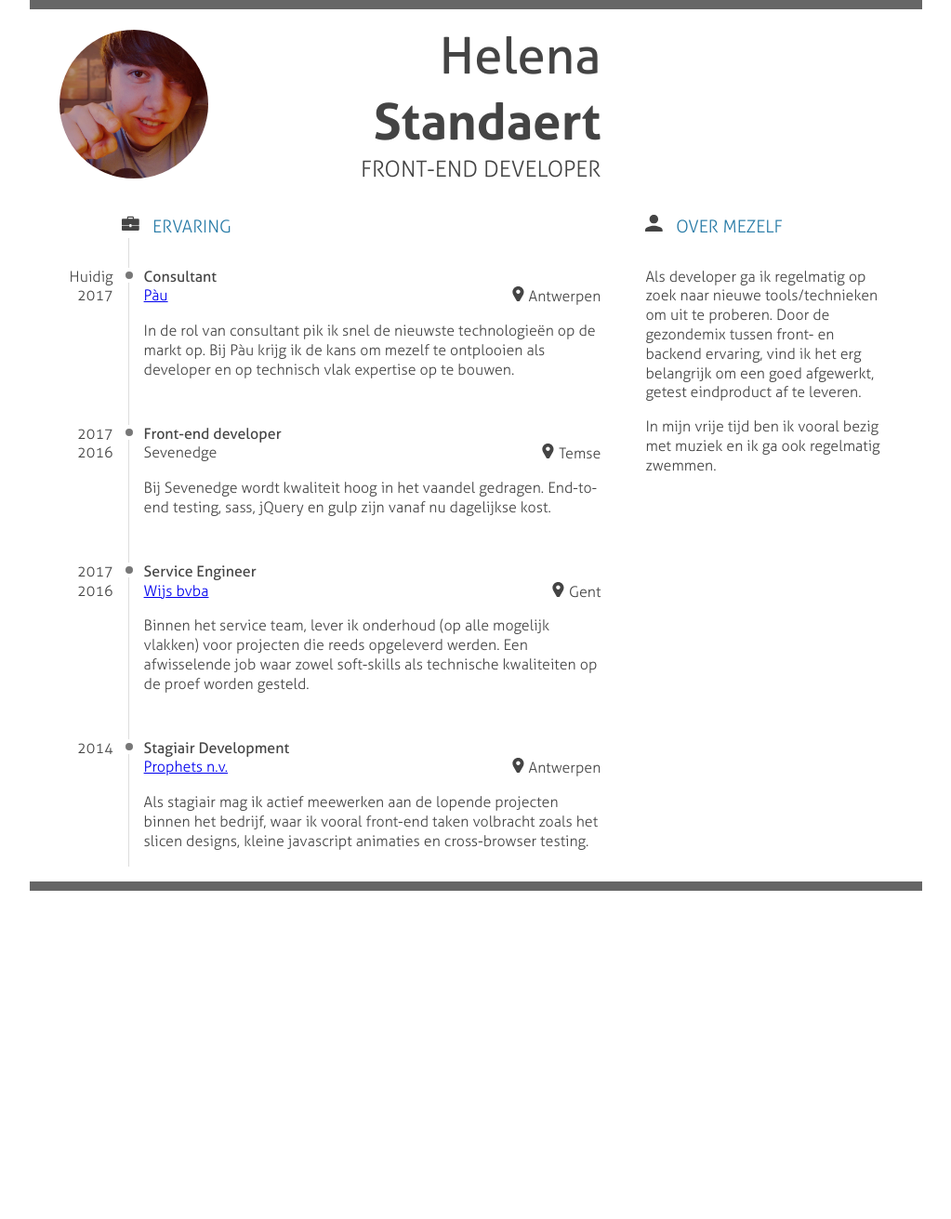
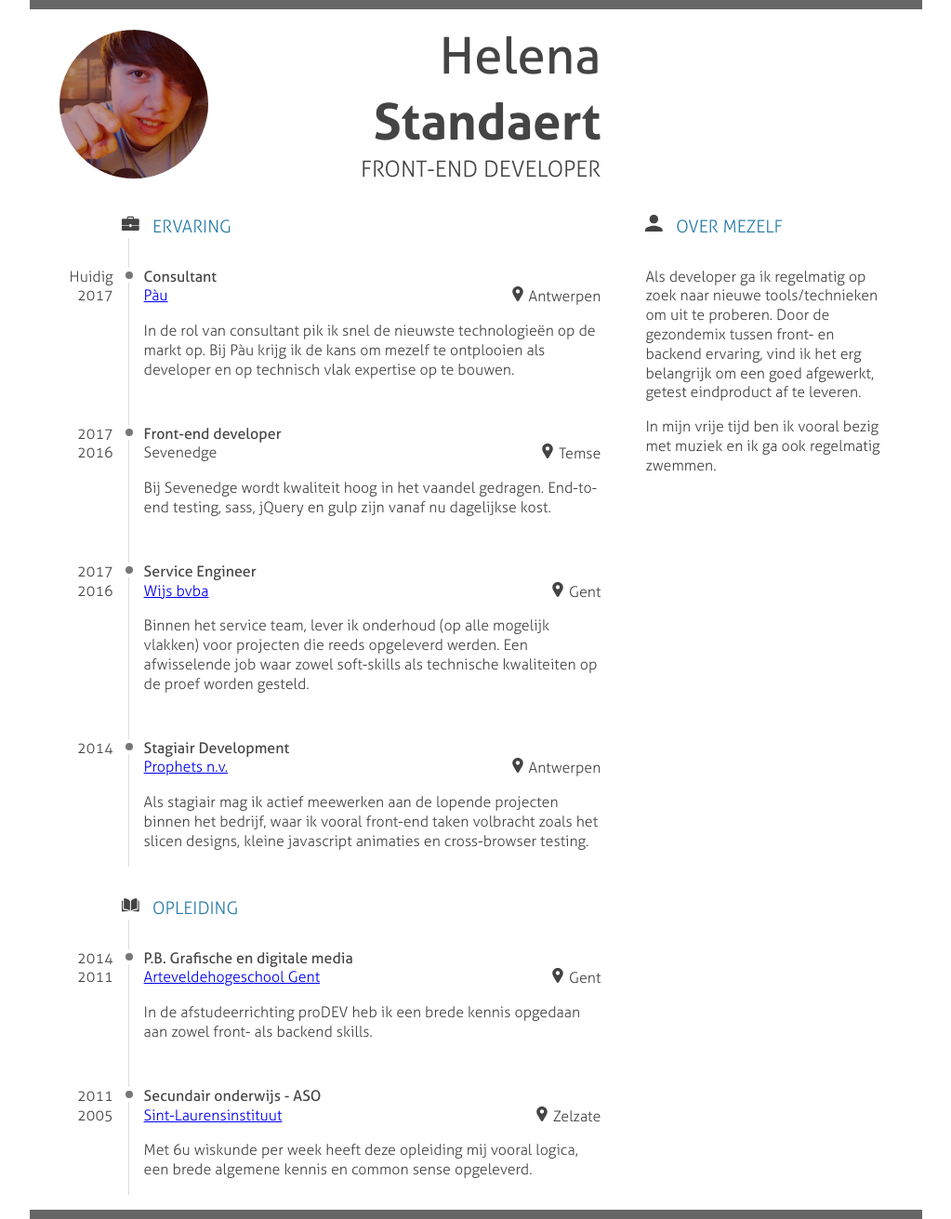
Before and after one commit to hstandaert/hstandaert.github.io, a Jekyll site: the page built from index.md, in a window 1280 px wide. Shown: the whole page at 93% size, without its empty margins (128-1151 px from the left). Built offline with Jekyll 4.4.1, drawn with Linux system fonts in a browser that asks for light colours; before the commit the page ends 958 px from its top, so only the background shows below that.

Commit message:
Added education section

```diff
--- /dev/null
+++ b/_data/education.yml
@@ -0,0 +1,15 @@
+- school: Arteveldehogeschool Gent
+  title: P.B. Grafische en digitale media
+  start: 2011
+  end: 2014
+  location: Gent
+  url: https://www.arteveldehogeschool.be/
+  description: In de afstudeerrichting proDEV heb ik een brede kennis opgedaan aan zowel front- als backend skills.
+
+- school: Sint-Laurensinstituut
+  title: Secundair onderwijs - ASO
+  start: 2005
+  end: 2011
+  location: Zelzate
+  url: http://www.sint-laurens.be/
+  description: Met 6u wiskunde per week heeft deze opleiding mij vooral logica, een brede algemene kennis en common sense opgeleverd.
--- /dev/null
+++ b/_includes/icon/book.html
@@ -0,0 +1,23 @@
+<!-- Book icon -->
+<svg xmlns="http://www.w3.org/2000/svg"
+     xmlns:xlink="http://www.w3.org/1999/xlink"
+     width="24"
+     height="24"
+     viewBox="0 0 296.999 296.999"
+     style="enable-background:new 0 0 296.999 296.999;"
+     class="c-icon c-icon--suitcase"
+>
+    <path d="M45.432,35.049c-0.008,0-0.017,0-0.025,0c-2.809,0-5.451,1.095-7.446,3.085c-2.017,2.012-3.128,4.691-3.128,7.543
+				v159.365c0,5.844,4.773,10.61,10.641,10.625c24.738,0.059,66.184,5.215,94.776,35.136V84.023c0-1.981-0.506-3.842-1.461-5.382
+				C115.322,40.849,70.226,35.107,45.432,35.049z"/>
+    <path d="M262.167,205.042V45.676c0-2.852-1.111-5.531-3.128-7.543c-1.995-1.99-4.639-3.085-7.445-3.085c-0.009,0-0.018,0-0.026,0
+				c-24.793,0.059-69.889,5.801-93.357,43.593c-0.955,1.54-1.46,3.401-1.46,5.382v166.779
+				c28.592-29.921,70.038-35.077,94.776-35.136C257.394,215.651,262.167,210.885,262.167,205.042z"/>
+    <path d="M286.373,71.801h-7.706v133.241c0,14.921-12.157,27.088-27.101,27.125c-20.983,0.05-55.581,4.153-80.084,27.344
+				c42.378-10.376,87.052-3.631,112.512,2.171c3.179,0.724,6.464-0.024,9.011-2.054c2.538-2.025,3.994-5.052,3.994-8.301V82.427
+				C297,76.568,292.232,71.801,286.373,71.801z"/>
+    <path d="M18.332,205.042V71.801h-7.706C4.768,71.801,0,76.568,0,82.427v168.897c0,3.25,1.456,6.276,3.994,8.301
+				c2.545,2.029,5.827,2.78,9.011,2.054c25.46-5.803,70.135-12.547,112.511-2.171c-24.502-23.19-59.1-27.292-80.083-27.342
+				C30.49,232.13,18.332,219.963,18.332,205.042z"/>
+</svg>
+<!-- /Book icon -->
--- a/_includes/icon/marker.html
+++ b/_includes/icon/marker.html
@@ -3,8 +3,8 @@
      xmlns:xlink="http://www.w3.org/1999/xlink"
      width="24"
      height="24"
-     viewBox="0 0 392 392"
-     style="enable-background:new 0 0 392 392;"
+     viewBox="0 0 413.099 413.099"
+     style="enable-background:new 0 0 413.099 413.099;"
      class="c-icon c-icon--suitcase"
 >
     <path d="M206.549,0L206.549,0c-82.6,0-149.3,66.7-149.3,149.3c0,28.8,9.2,56.3,22,78.899l97.3,168.399c6.1,11,18.4,16.5,30,16.5
--- a/_layouts/cv.html
+++ b/_layouts/cv.html
@@ -53,6 +53,38 @@ layout: default
             {% endfor %}
         </dl>
     </section>
+
+    <section id="education" class="c-timeline o-row">
+        <h3 class="c-timeline__title">
+            {% include icon/book.html %}
+            Opleiding
+        </h3>
+        <dl class="c-timeline__list">
+            {% for item in site.data.education %}
+            <dt class="c-timeline__period">{{ item.end }}<br/>{{ item.start }}</dt>
+            <dd>
+                <article class="c-timeline__item">
+                    <h4 class="c-timeline__item__title">{{ item.title }}</h4>
+                    <div class="c-timeline__item__details">
+                        {% if item.url %}
+                            <a href="{{ item.url }}" target="_blank">{{ item.school }}</a>
+                        {% else %}
+                            <span>{{ item.school }}</span>
+                        {% endif %}
+
+                        <span>
+                            {% include icon/marker.html %}
+                            {{ item.location }}
+                        </span>
+                    </div>
+
+                    <p class="c-timeline__item__description">{{ item.description }}</p>
+                </article>
+
+            </dd>
+            {% endfor %}
+        </dl>
+    </section>
 </main>
 
 <aside>
```
